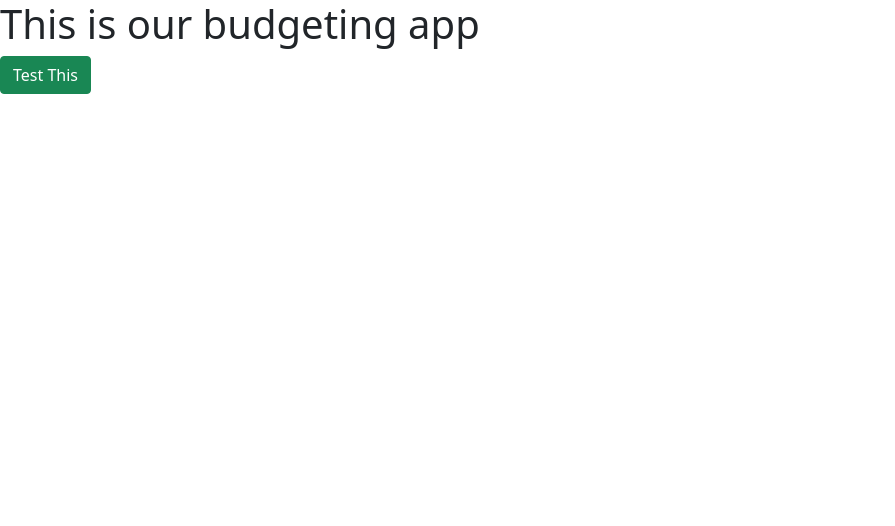
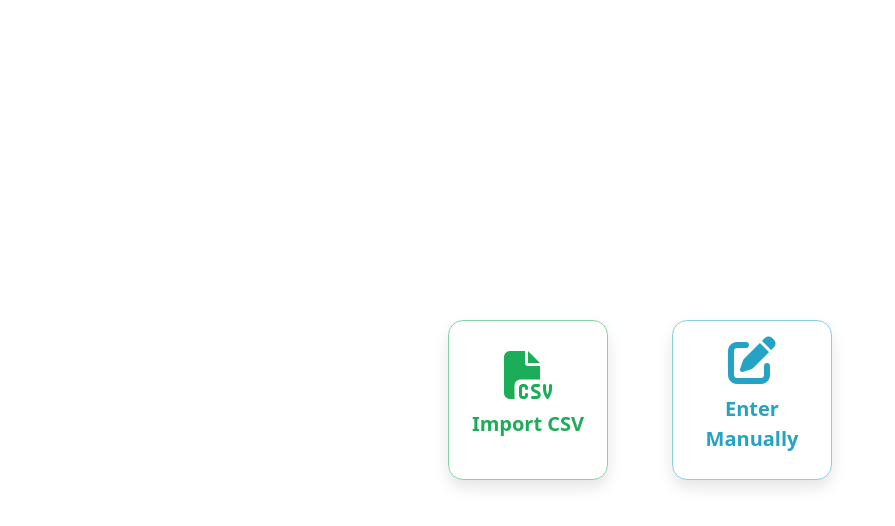
Before and after one commit to shr1k3n/shr1k3n.github.io, a plain HTML site: page index.html in a window 1280 px wide. Shown: the whole page, without its empty margins (0-895 px from the left). Drawn offline with nearby package versions, Linux system fonts and the light colour scheme.

Commit message:
New CSS and icons

```diff
--- a/index.html
+++ b/index.html
@@ -4,18 +4,32 @@
     <meta charset="UTF-8">
     <title>Title</title>
     <link rel="stylesheet" href="https://cdn.jsdelivr.net/npm/bootstrap@5.0.2/dist/css/bootstrap.min.css" integrity="sha384-EVSTQN3/azprG1Anm3QDgpJLIm9Nao0Yz1ztcQTwFspd3yD65VohhpuuCOmLASjC" crossorigin="anonymous">
+    <link rel="stylesheet" href="https://cdnjs.cloudflare.com/ajax/libs/font-awesome/4.7.0/css/font-awesome.min.css">
+    <link rel="stylesheet" href="styling.css">
+    <script src="https://kit.fontawesome.com/b32213cae1.js" crossorigin="anonymous"></script>
     <script src="client.js"></script>
+    <title>Budgeting App</title>
 </head>
+<body>
 
-<body>
-<h1 id="testTag">
-    This is our budgeting app
-</h1>
+<div id="pagecontainer">
 
-<button class="btn btn-success" type="button" onclick="testButton()">Test This</button>
+    <div class="containerTop">
+        <button class="btn import_csv btn-sq-responsive"
+                style="height: 160px; width: 160px;display: block;" onclick="" type="button"><i
+                style="padding-top: 5%; color: #1cad58" class="fa-solid fa-file-csv fa-3x"></i>
+            <p style="font-weight: bold; font-size: 15pt; padding-top: 10px !important;">Import CSV</p></button>
+        <div style="padding-left: 5%">
+            <button class="btn enter_manually btn-sq-responsive"
+                    style="height: 160px; width: 160px;display: block;" onclick="" type="button"><i
+                    style="padding-top: 5%" class="fa-solid fa-pen-to-square fa-3x"></i>
+                <p style="font-weight: bold; font-size: 15pt; padding-top: 10px !important;">Enter Manually</p></button>
+        </div>
+    </div>
 
 
-
+    <!--pagecontainer Ending Tag -->
+</div>
 
 </body>
 </html>
--- /dev/null
+++ b/styling.css
@@ -0,0 +1,40 @@
+.enter_manually {
+    color: #24a3c4;
+    /*background-color: #7cc;*/
+    border-color: #24A3C488;
+    /*border: none;*/
+    border-radius: 15px;
+    box-shadow: 0px 8px 15px rgba(0, 0, 0, 0.1);
+}
+
+.enter_manually:hover {
+    background-color: #24a3c4;
+    border-color: #24A3C488;
+    color: white;
+    box-shadow: 0px 15px 20px #24A3C488;
+    transform: translateY(-3px);
+}
+
+.import_csv{
+    color: #1cad58;
+    /*background-color: #7cc;*/
+    border-color: #1CAD5889;
+    /*border: none;*/
+    border-radius: 15px;
+    box-shadow: 0px 8px 15px rgba(0, 0, 0, 0.1);
+}
+
+.import_csv:hover {
+    background-color: #1cad58;
+    border-color: #1CAD5889;
+    color: white;
+    box-shadow: 0px 15px 20px #1CAD5889;
+    transform: translateY(-3px);
+}
+.containerTop {
+    width: 100vw;
+    height: 100vh;
+    display: flex;
+    justify-content: center;
+    align-items: center;
+}
```
